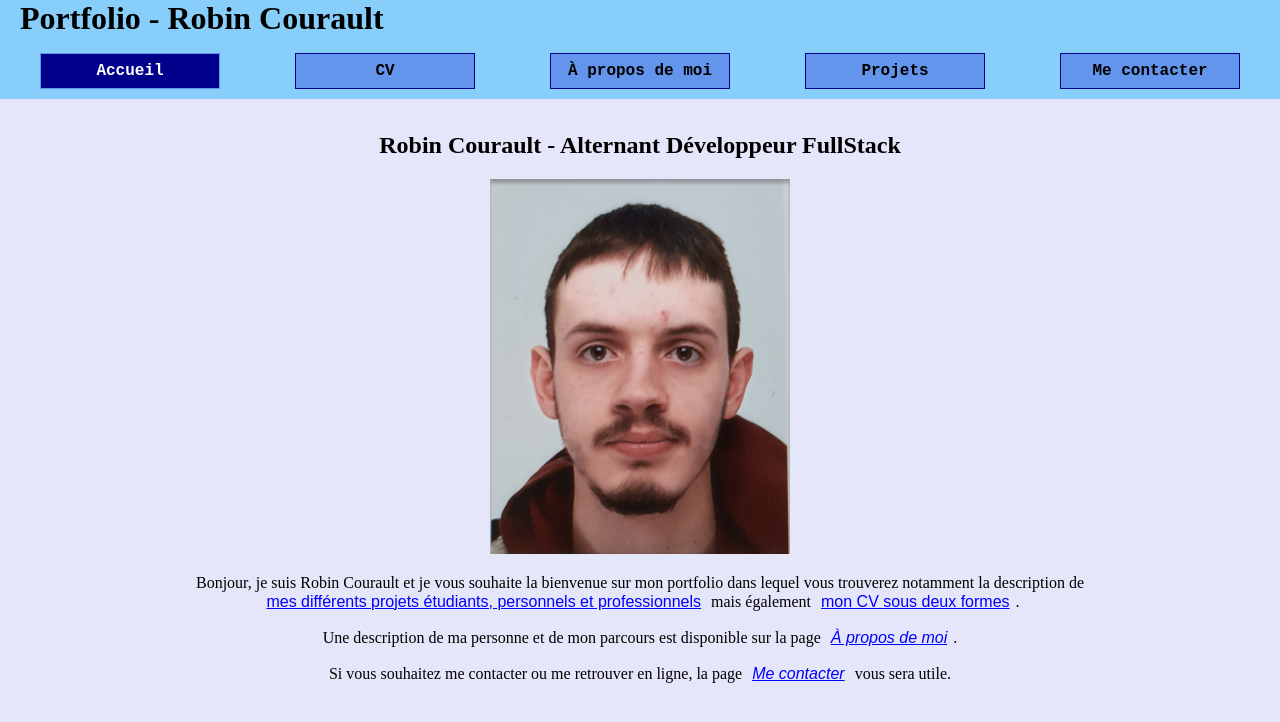
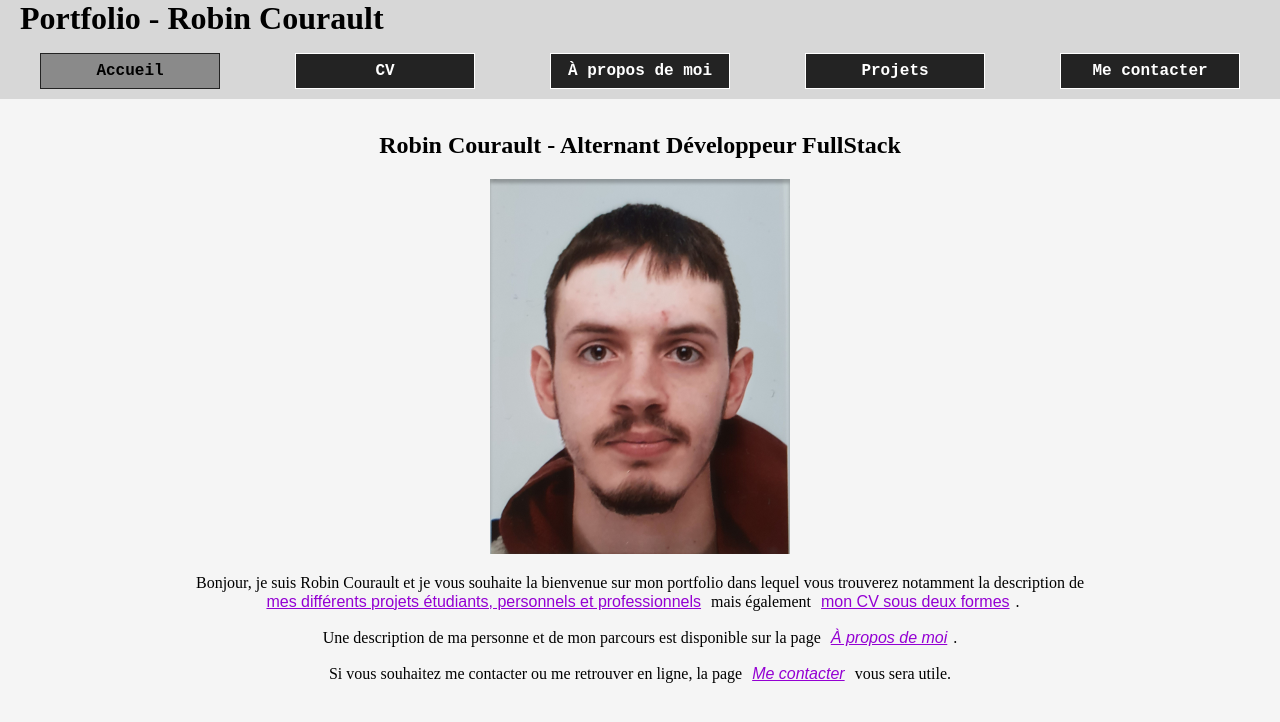
Before and after one commit to Robino529/portfolio, a plain HTML site: page index.html in a window 1280 px wide. Both pictures are taken after a click on the button "Accueil". Drawn offline with Linux system fonts and the light colour scheme.

Commit message:
Modification globale de l'esthétique

```diff
--- a/index.html
+++ b/index.html
@@ -75,7 +75,7 @@
                         <section>
                             <h3> Qui suis-je ? </h3>
                             <div class="txt-justify">
-                                <p> Je suis Robin Courault et suis né en 2003 à La Tronche (dans les environs de Grenoble).</p>
+                                <p> Je suis Robin Courault et suis né en 2003 à La Tronche.</p>
                                 <p> Je suis curieux, créatif, autonome, volontaire, ponctuel, organisé et dynamique.</p>
                                 <p>
                                     Je suis encadrant dans un club de VTT de la Maison des Jeunes de mon village.
--- a/main.css
+++ b/main.css
@@ -1,12 +1,13 @@
 body {
-    background-color: lavender;
+    /*background: radial-gradient(circle, rgb(0, 0, 0) 0%, rgb(47, 0, 82) 35%, rgb(131, 0, 167) 100%) no-repeat;*/
+    background-color: whitesmoke;
     color: black;
     margin: 0;
     padding: 0;
 }
 
 header {
-    background-color: lightskyblue;
+    background-color: #d7d7d7;
     padding-bottom: 10px;
     margin-bottom: 1%;
 }
@@ -33,9 +34,9 @@ header nav ul li {
 }
 
 nav button {
-    border: 1px solid darkblue;
-    background-color: cornflowerblue;
-    color: black;
+    border: 1px solid white;
+    background-color: rgb(35, 35, 35);
+    color: white;
     padding: 8px;
     width: 100%;
     font-weight: bold;
@@ -44,9 +45,21 @@ nav button {
 }
 
 nav button:hover, nav button.selected {
-    border: 1px solid cornflowerblue;
-    background-color: darkblue;
-    color: white;
+    border: 1px solid rgb(35, 35, 35);;
+    color: black;
+    cursor: pointer;
+}
+
+nav button:hover {
+    background-color: white;
+}
+
+nav button.selected {
+    cursor: default;
+    background-color: rgb(138, 138, 138);
+}
+
+#projects-list button.selected {
     cursor: pointer;
 }
 
@@ -123,11 +136,12 @@ aside h3 {
 
 .btn-link p {
     font-weight: 500;
+    text-decoration: underline;
 }
 
 .btn-link:hover p {
-    color: blueviolet;
-    text-decoration: underline;
+    color: rgb(209, 86, 209);
+    text-decoration: none;
 }
 
 .icon {
@@ -140,13 +154,13 @@ aside h3 {
     border: none;
     font-size: medium;
     text-decoration: underline;
-    color: blue;
+    color: darkviolet;
 }
 
 .link:hover {
     cursor: pointer;
     text-decoration: none;
-    color: blueviolet;
+    color: rgb(209, 86, 209);
 }
 
 .list-no-style {
--- a/main.js
+++ b/main.js
@@ -12,17 +12,23 @@ function switchPage(pageName) {
 
         firstPageParcoured = firstPageParcoured.nextElementSibling;
     }
+
+    // rebind by default the open project category
+    const firstProjectCategory = document.querySelector('#projects-list :first-child button');
+    switchProjectCategory(firstProjectCategory, true);
 }
 
-function switchProjectCategory(buttonElem) {
+function switchProjectCategory(buttonElem, forceOpen = false) {
     let btnIsAlreadySelected = false;
     if(buttonElem.className.includes("selected")) {
         btnIsAlreadySelected = true;
     }
 
     if (btnIsAlreadySelected) {
-        buttonElem.className = buttonElem.className.substring(0, buttonElem.className.indexOf("selected"))
-            + buttonElem.className.substring(buttonElem.className.indexOf("selected")+9);
+        if (!forceOpen) {
+            buttonElem.className = buttonElem.className.substring(0, buttonElem.className.indexOf("selected"))
+                + buttonElem.className.substring(buttonElem.className.indexOf("selected")+9);
+        }
     } else {
         // on efface le bouton précédemment sélectionné
         document.querySelectorAll('#projects-list li button').forEach((elem) => {
@@ -36,3 +42,16 @@ function switchProjectCategory(buttonElem) {
         buttonElem.className = buttonElem.className + " selected";
     }
 }
+
+/*
+function definedSize() {
+    const minsize = document.querySelector('header').clientHeight + document.querySelector('#page').clientHeight + 20;
+    if (minsize > window.innerHeight) {
+        document.querySelector('body').style.height = minsize + "px";
+    } else {
+        document.querySelector('body').style.height = window.innerHeight + "px";
+    }
+}
+
+window.onresize = definedSize;
+definedSize();*/
```
